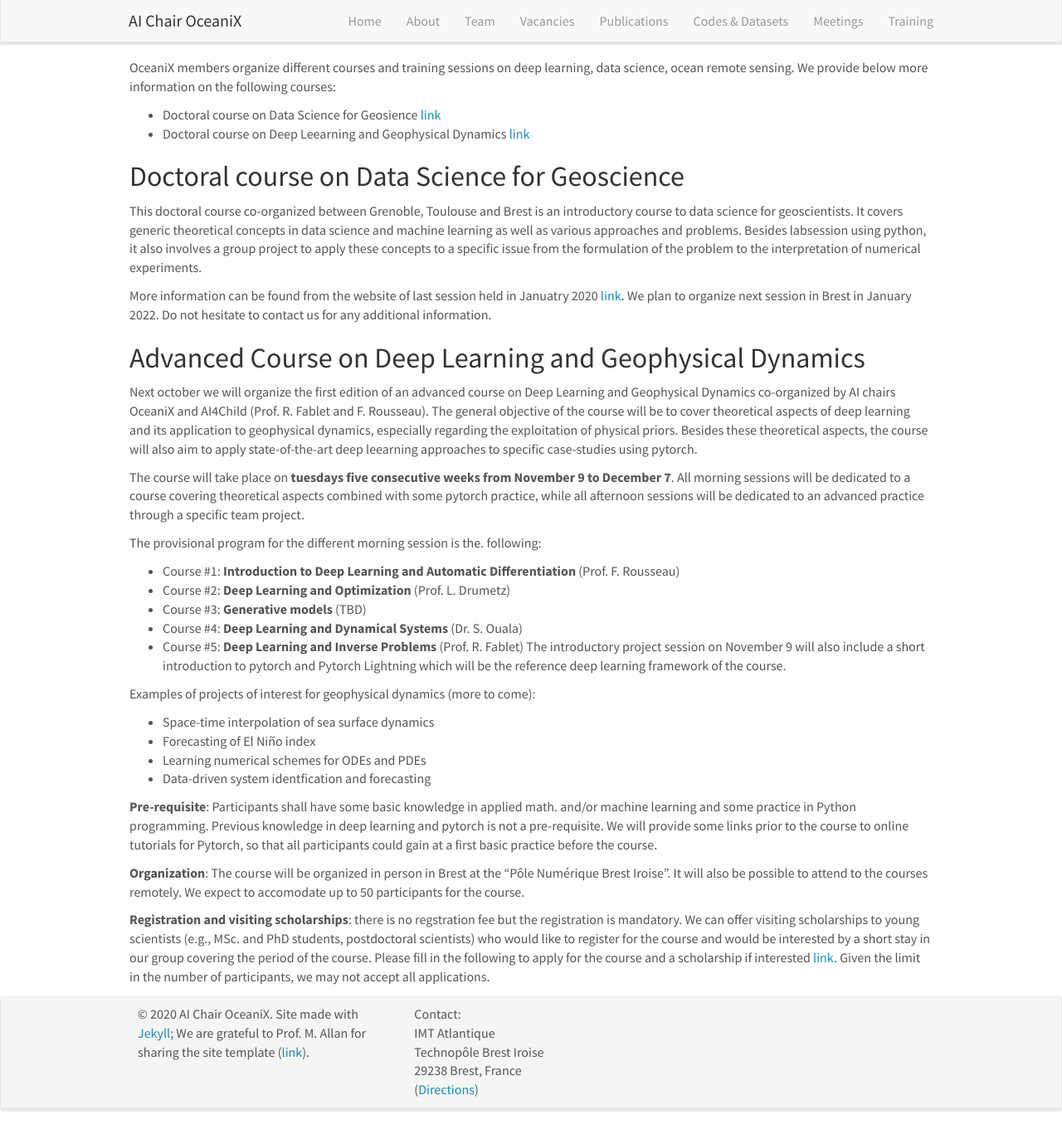
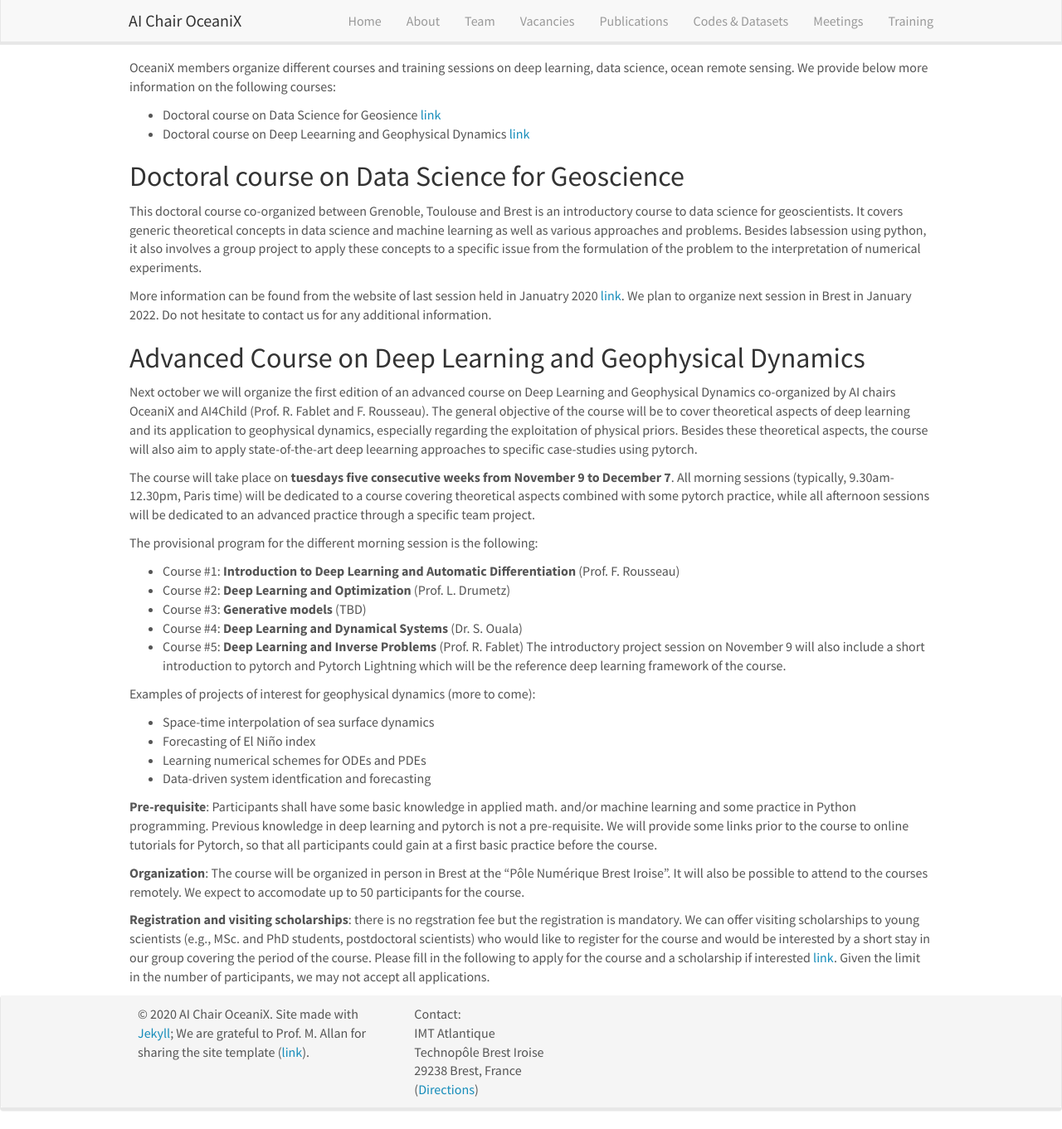
Before and after one commit to CIA-Oceanix/CIA-Oceanix.github.io, a Jekyll site: the page built from _pages/training.md, in a window 1280 px wide and 1361 px high. Shown: the whole window at 83% size. Built offline with Jekyll 4.4.1, drawn with Linux system fonts in a browser that asks for light colours; nearby versions of some CDN libraries.

Commit message:
Update training.md

```diff
--- a/_pages/training.md
+++ b/_pages/training.md
@@ -19,9 +19,9 @@ We plan to organize next session in Brest in January 2022. Do not hesitate to co
 ## Advanced Course on Deep Learning and Geophysical Dynamics
 Next october we will organize the first edition of an advanced course on Deep Learning and Geophysical Dynamics co-organized by AI chairs OceaniX and AI4Child (Prof. R. Fablet and F. Rousseau). The general objective of the course will be to cover theoretical aspects of deep learning and its application to geophysical dynamics, especially regarding the exploitation of physical priors. Besides these theoretical aspects, the course will also aim to apply state-of-the-art deep leearning approaches to specific case-studies using pytorch.
 
-The course will take place on **tuesdays five consecutive weeks from November 9 to December 7**. All morning sessions will be dedicated to a course covering theoretical aspects combined with some pytorch practice, while all afternoon sessions will be dedicated to an advanced practice through a specific team project.
+The course will take place on **tuesdays five consecutive weeks from November 9 to December 7**. All morning sessions (typically, 9.30am-12.30pm, Paris time) will be dedicated to a course covering theoretical aspects combined with some pytorch practice, while all afternoon sessions will be dedicated to an advanced practice through a specific team project.
 
-The provisional program for the different morning session is the. following:
+The provisional program for the different morning session is the following:
 - Course #1: **Introduction to Deep Learning and Automatic Differentiation** (Prof. F. Rousseau)
 - Course #2: **Deep Learning and Optimization** (Prof. L. Drumetz)
 - Course #3: **Generative models** (TBD)
```
